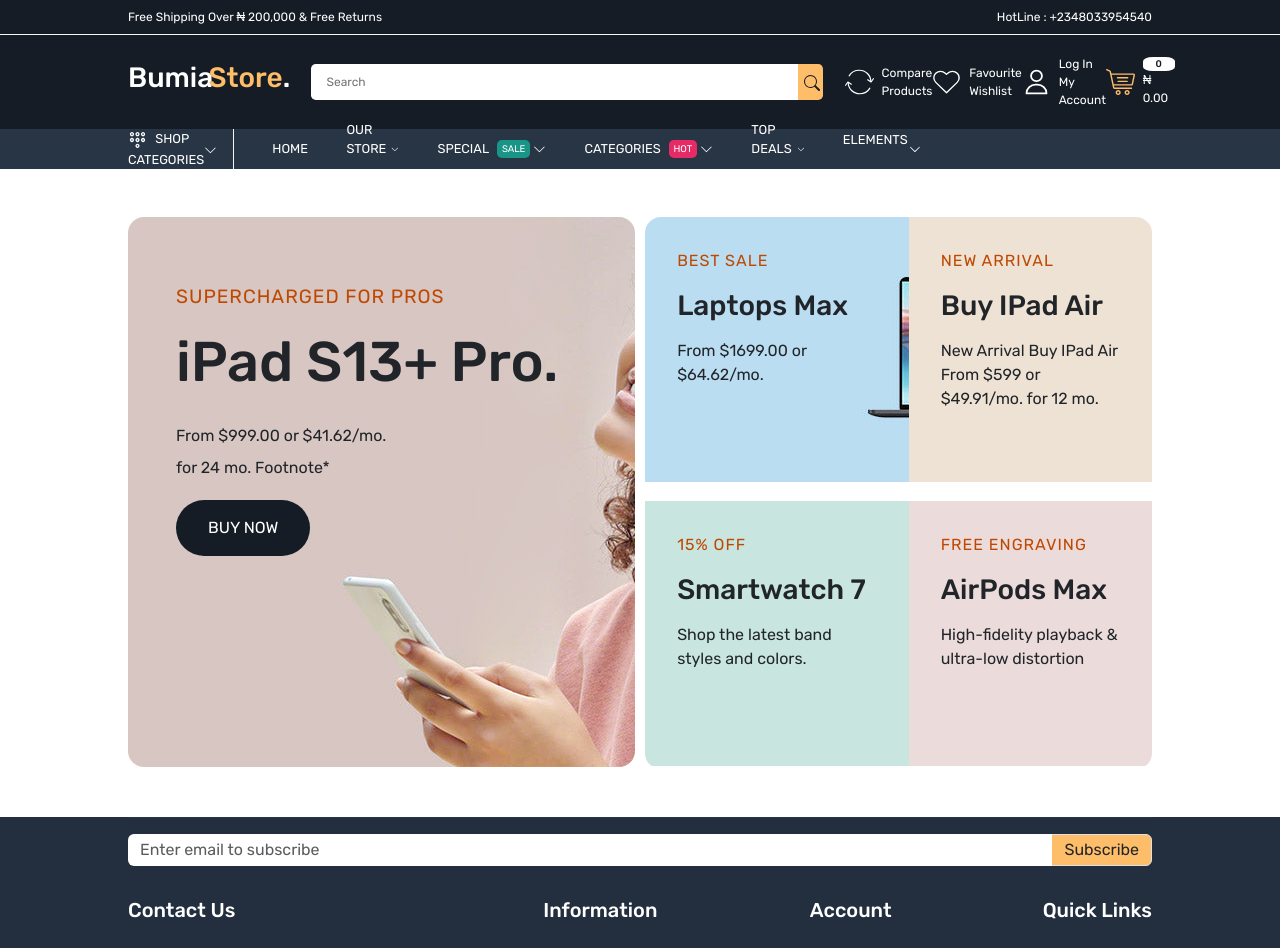
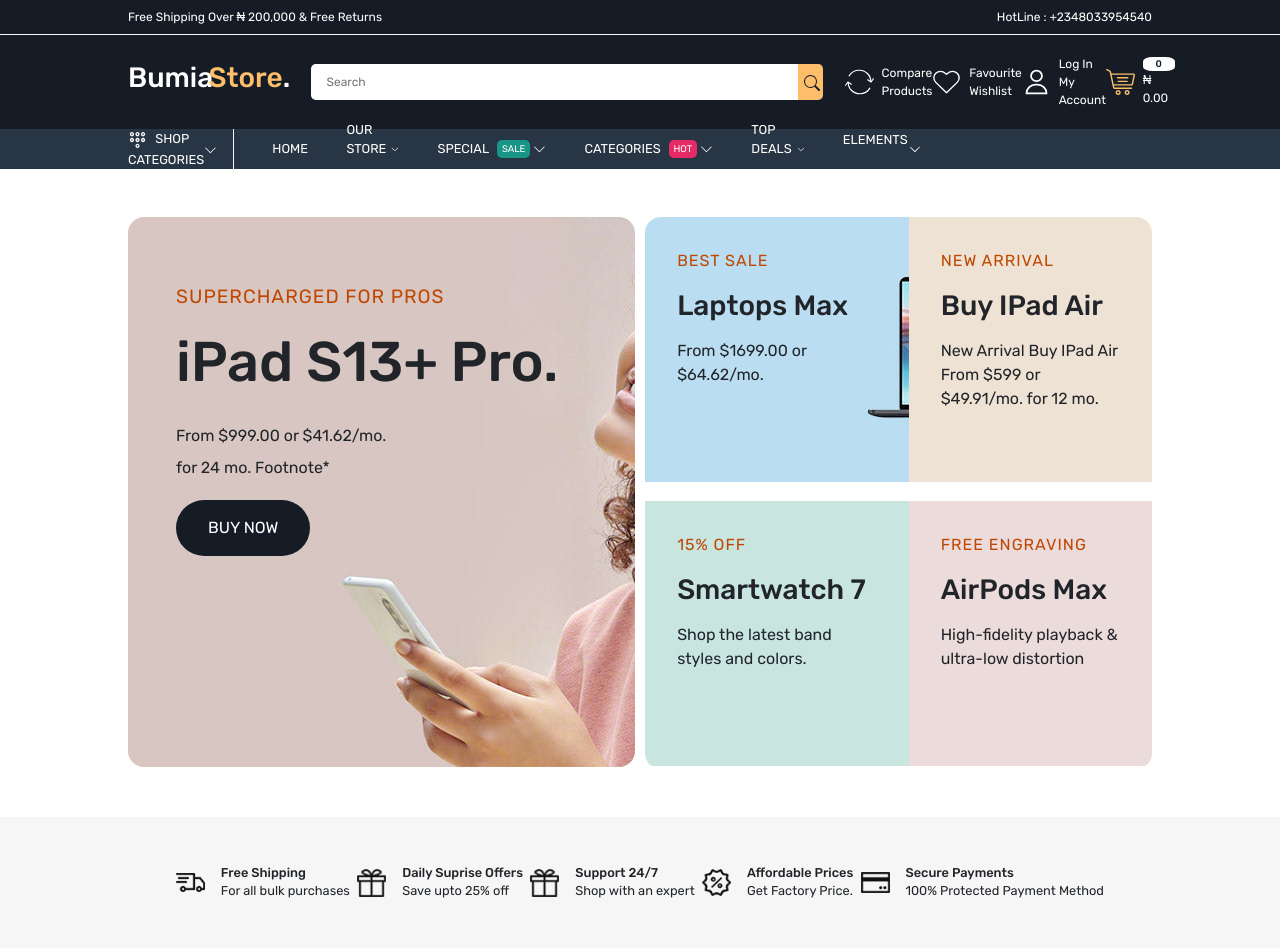
Before and after one commit to Obilomania/Bumia-Store, a React (Create React App) app in the folder frontend/: page / in a window 1280 px wide. Shown: the top 948 px of the page. Built offline with nearby package versions, Linux system fonts and the light colour scheme.

Commit message:
nav aligned

```diff
--- a/frontend/src/components/Layout/Footer.jsx
+++ b/frontend/src/components/Layout/Footer.jsx
@@ -254,6 +254,7 @@
       display: flex;
       flex-wrap: wrap;
       align-items: start;
+      flex-direction:row-reverse;
       gap: 1.5rem;
       h5 {
         font-size: 1rem;
--- a/frontend/src/components/Layout/MiddleHeader.jsx
+++ b/frontend/src/components/Layout/MiddleHeader.jsx
@@ -332,6 +332,7 @@
         align-items: center;
         justify-content: space-between;
         font-size:1rem;
+        margin-bottom:.5rem;
         .hamburger {
           font-size: 1.5rem;
           margin-right: 0.8rem;
--- a/frontend/src/pages/Home.jsx
+++ b/frontend/src/pages/Home.jsx
@@ -1,6 +1,6 @@
 import React from 'react'
 import SectionOne from './Landing/SectionOne'
-// import SectionTwo from './Landing/SectionTwo'
+import SectionTwo from './Landing/SectionTwo'
 // import SectionThree from './Landing/SectionThree'
 // import SectionFour from './Landing/SectionFour'
 // import SectionFive from './Landing/SectionFive'
@@ -12,13 +12,13 @@
   return (
     <>
       <SectionOne />
-      {/* <SectionTwo />
-      <SectionThree />
-      <SectionFour />
-      <SectionSix/>
-      <SectionSeven />
-      <SectionEight/>
-      <SectionFive /> */}
+      <SectionTwo />
+      {/* <SectionThree /> */}
+      {/* <SectionFour /> */}
+      {/* <SectionSix/> */}
+      {/* <SectionSeven /> */}
+      {/* <SectionEight/> */}
+      {/* <SectionFive /> */}
     </>
   )
 }
--- a/frontend/src/pages/Landing/SectionTwo.jsx
+++ b/frontend/src/pages/Landing/SectionTwo.jsx
@@ -62,9 +62,10 @@
   width: 100%;
   height: 100%;
   background: var(--bg-grey);
-  .services-page-container{
-    padding:0 1rem;
-  } .one-service {
+  .services-page-container {
+    padding: 0 8rem;
+  }
+  .one-service {
     img {
       width: 1.8rem;
     }
@@ -75,5 +76,32 @@
       font-size: 0.8rem;
     }
   }
+  @media screen and (max-width: 1200px) {
+  }
+  @media screen and (max-width: 900px) {
+  }
+  @media screen and (max-width: 600px) {
+    width: 100%;
+    height: 100%;
+    background: var(--bg-grey);
+    .services-page-container {
+      padding: 0 1rem;
+    }
+    .one-service {
+      img {
+        width: 1.8rem;
+      }
+      h6 {
+        font-size: 0.8rem;
+      }
+      p {
+        font-size: 0.8rem;
+      }
+    }
+  }
+  @media screen and (max-width: 420px) {
+  }
+  @media screen and (max-width: 350px) {
+  }
 `;
 export default SectionTwo;
```
